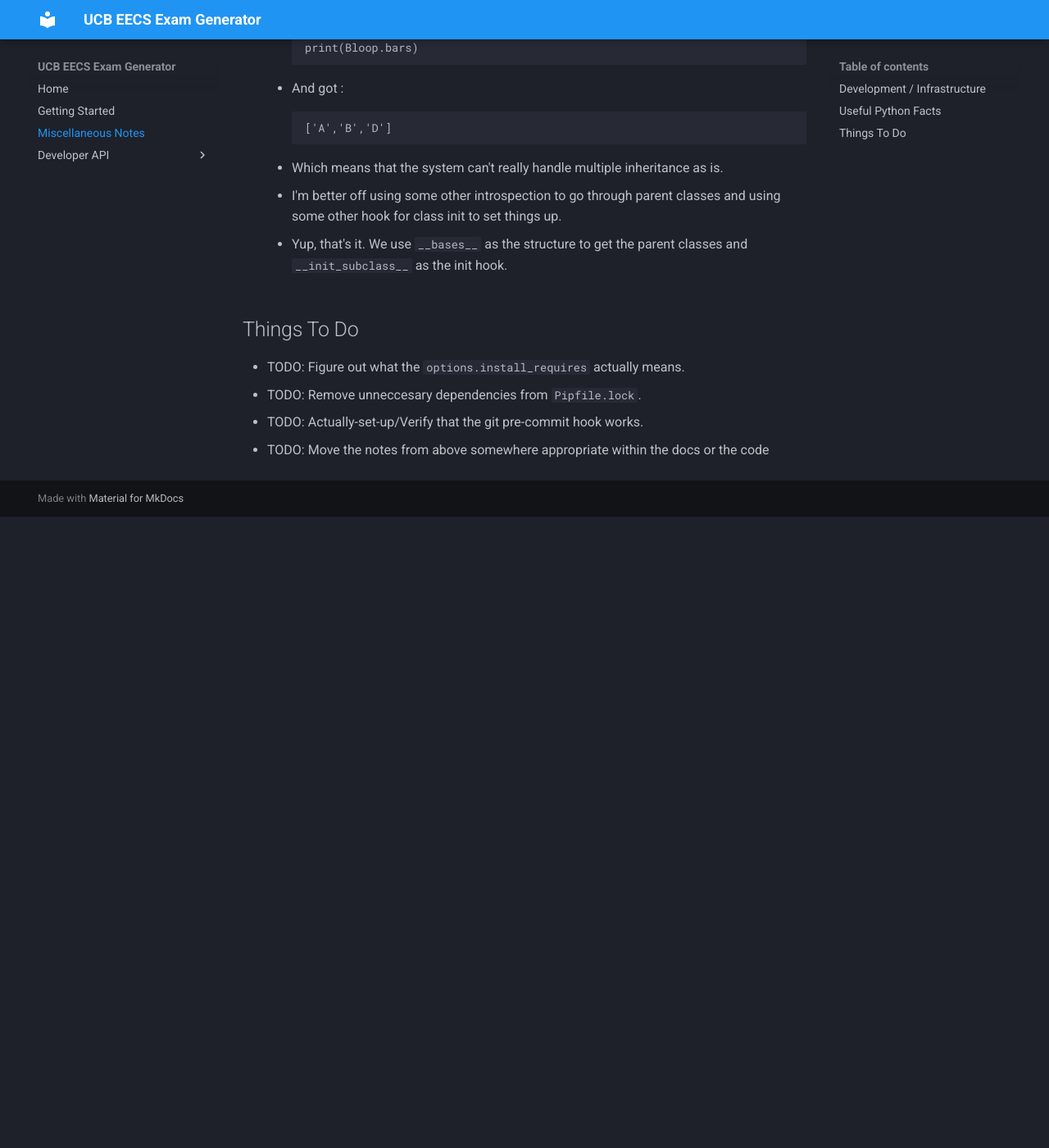
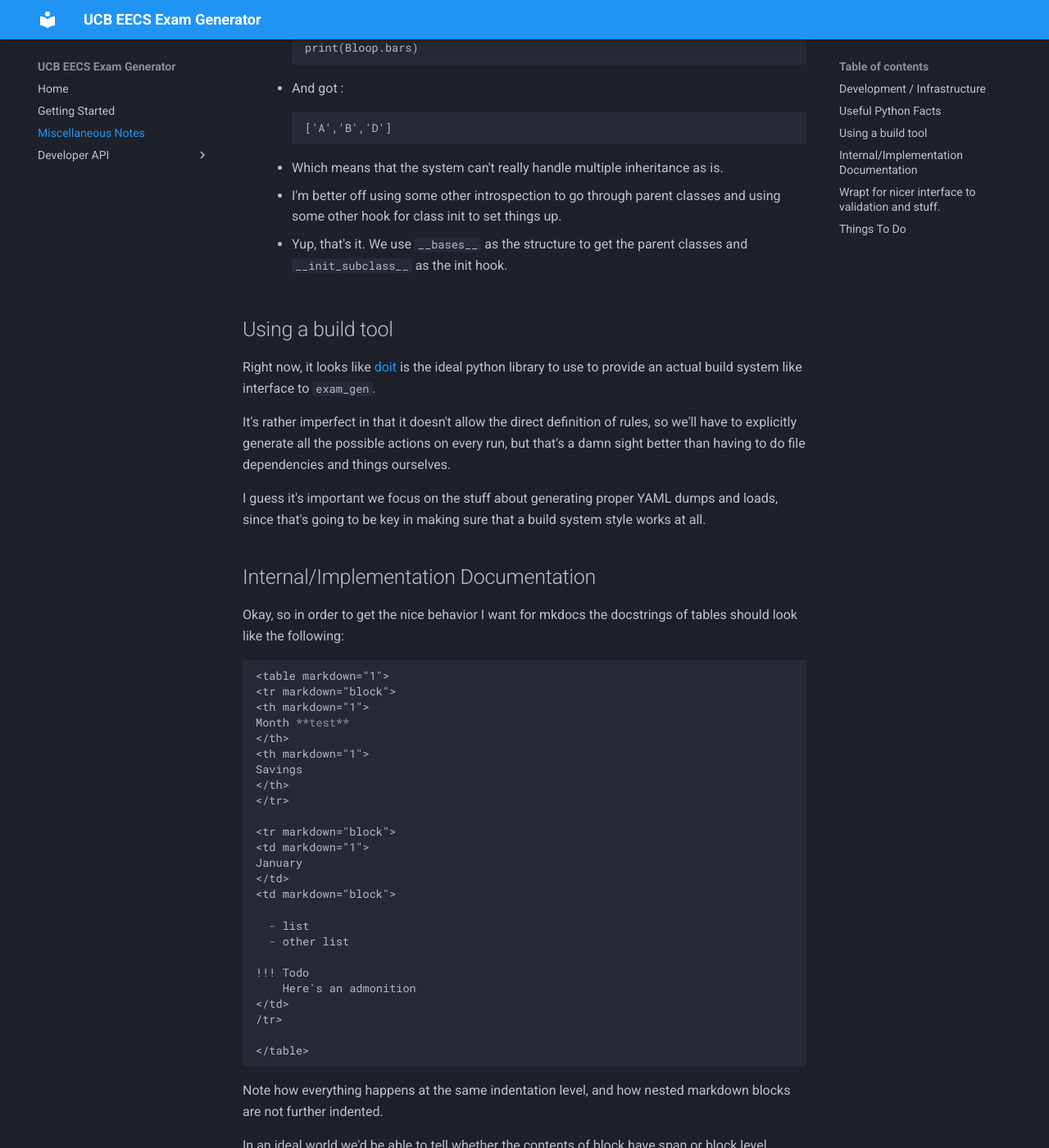
Before and after one commit to rohit507/exam_gen, an MkDocs documentation site: the page built from docs/misc-notes.md, in a window 1280 px wide and 1400 px high, scrolled down 2306 px. Shown: the whole window at 82% size. Built offline with MkDocs 1.6.1 and Material for MkDocs 9.7.7, drawn with Linux system fonts in a browser that asks for light colours; before the commit the page ends 2936 px from its top, so only the background shows below that; some of the changed text lies outside the part shown.

Commit message:
Some progress on map.

````diff
--- a/docs/misc-notes.md
+++ b/docs/misc-notes.md
@@ -105,6 +105,75 @@ stuff here should be eventually moved somewhere else in these docs.
     - Yup, that's it. We use `__bases__` as the structure to get the parent classes
       and `__init_subclass__` as the init hook.
 
+## Using a build tool
+
+Right now, it looks like [doit](https://github.com/pydoit/doit) is the ideal
+python library to use to provide an actual build system like interface to
+`exam_gen`.
+
+It's rather imperfect in that it doesn't allow the direct definition of rules,
+so we'll have to explicitly generate all the possible actions on every run,
+but that's a damn sight better than having to do file dependencies and things
+ourselves.
+
+I guess it's important we focus on the stuff about generating proper YAML
+dumps and loads, since that's going to be key in making sure that a build system
+style works at all.
+
+## Internal/Implementation Documentation
+
+Okay, so in order to get the nice behavior I want for mkdocs the docstrings
+of tables should look like the following:
+
+```markdown
+<table markdown="1">
+<tr markdown="block">
+<th markdown="1">
+Month **test**
+</th>
+<th markdown="1">
+Savings
+</th>
+</tr>
+
+<tr markdown="block">
+<td markdown="1">
+January
+</td>
+<td markdown="block">
+
+  - list
+  - other list
+
+!!! Todo
+    Here's an admonition
+</td>
+/tr>
+
+</table>
+```
+
+Note how everything happens at the same indentation level, and how nested
+markdown blocks are not further indented.
+
+In an ideal world we'd be able to tell whether the contents of block have
+span or block level markdown code, but for now we'll just use the existence
+of newlines as a proxy.
+
+That way we can at least try to spit out the more human readable markdown
+format when it's possible. Otherwise, if there's block level code then we can
+produce the (uglier) table version.
+
+## Wrapt for nicer interface to validation and stuff.
+
+So there's a library `wrapt` (with instructions
+[here](https://wrapt.readthedocs.io/en/latest/wrappers.html)) that would let
+us wrap the various settings objects in a proxy type with some custom
+attributes.
+
+I think it would be super nice looking to do it this way, but impl complexity
+cost is probably too high. Alas.
+
 ## Things To Do
 
   - TODO: Figure out what the `options.install_requires` actually means.
````
Also changed, not shown: docs/api/mixins/settings.md (+0 -53 lines), 2 other files.
